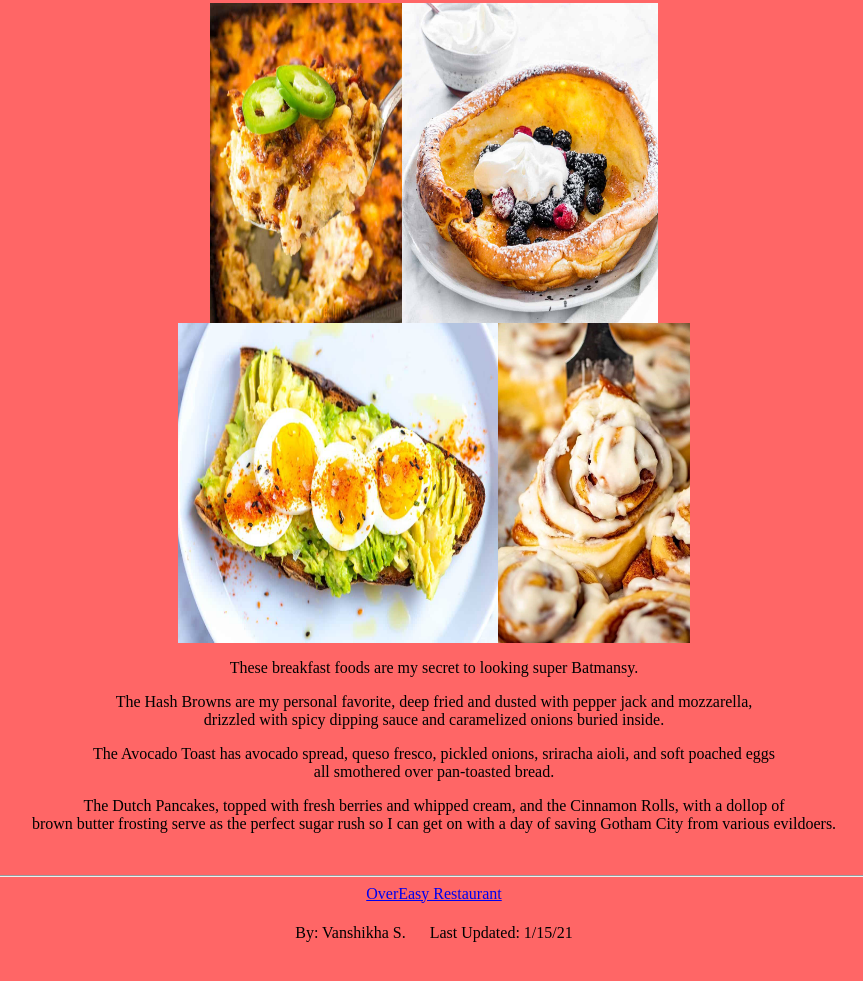
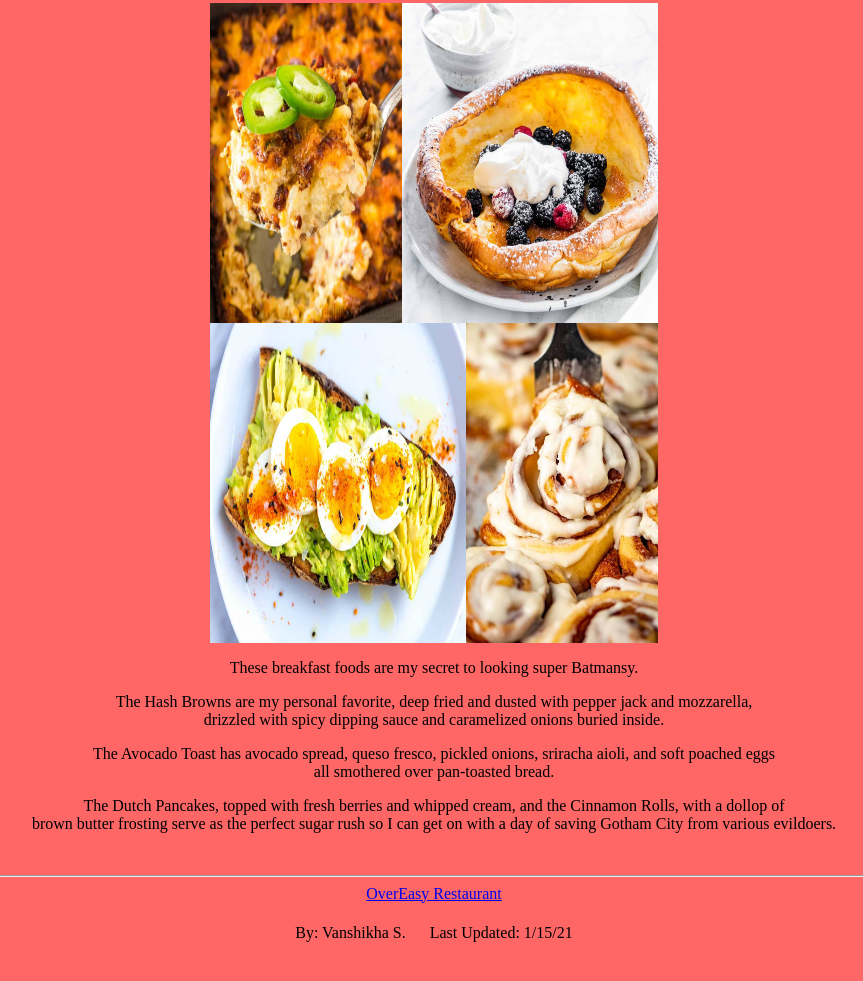
Before and after one commit to Vanchik-The-Invincible-Gee-Wizard/About-Me-HTML-Website, a plain HTML site: page index.html in a window 1280 px wide. Shown: the part 1283-2264 px from the top of the page, without its empty margins (206-1069 px from the left). Drawn offline with Linux system fonts and the light colour scheme.

Commit message:
Update index.html

```diff
--- a/index.html
+++ b/index.html
@@ -44,7 +44,7 @@
         <br>
       </tr>
       <tr>
-        <img src = "avocadotoast.jpg"  height = "40%" width = "25%">
+        <img src = "avocadotoast.jpg"  height = "40%" width = "20%">
         <img src = "cinnamonroll.jpg "  height = "40%" width = "15%">
        </tr>
       </table>
```
